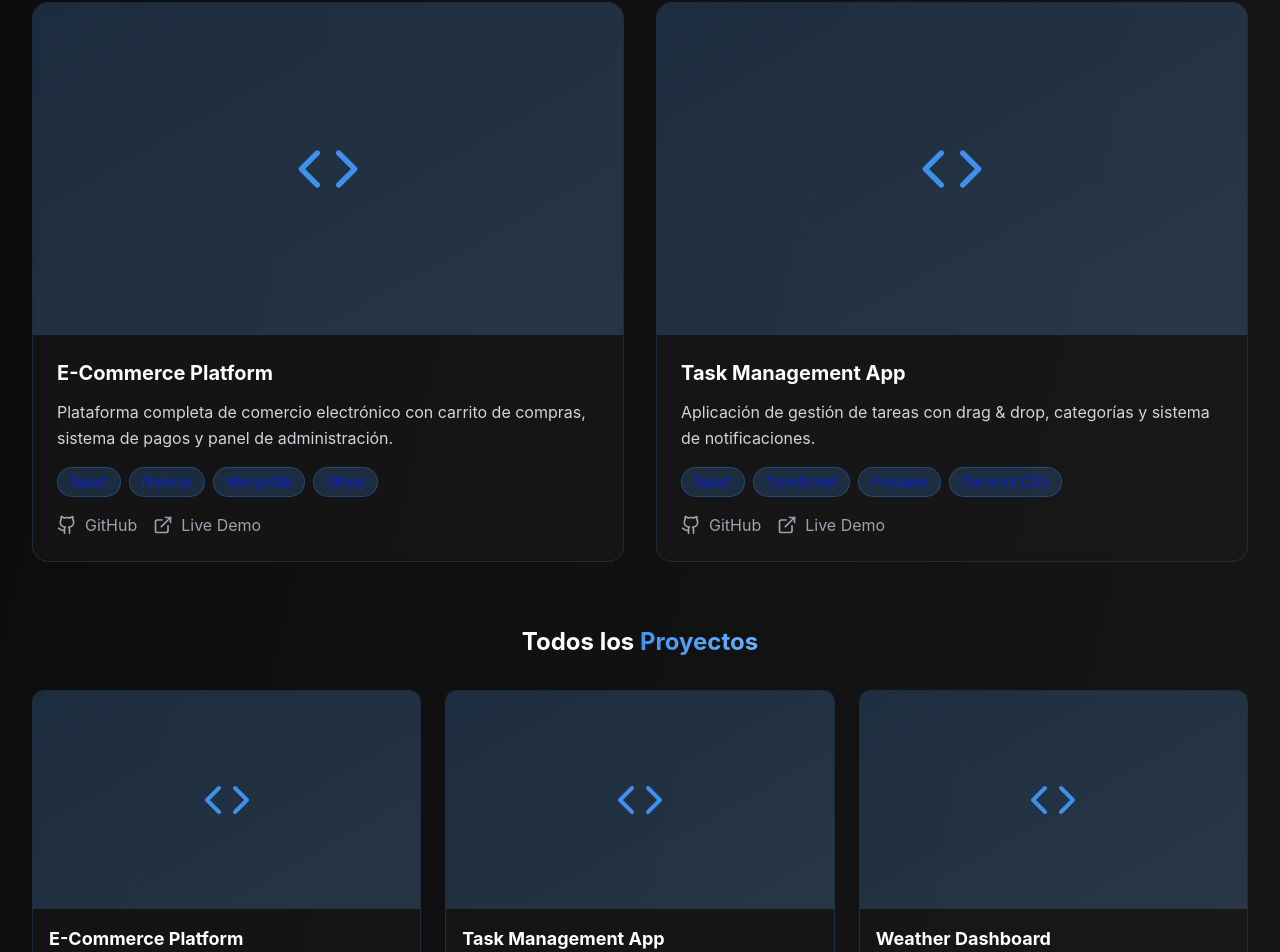
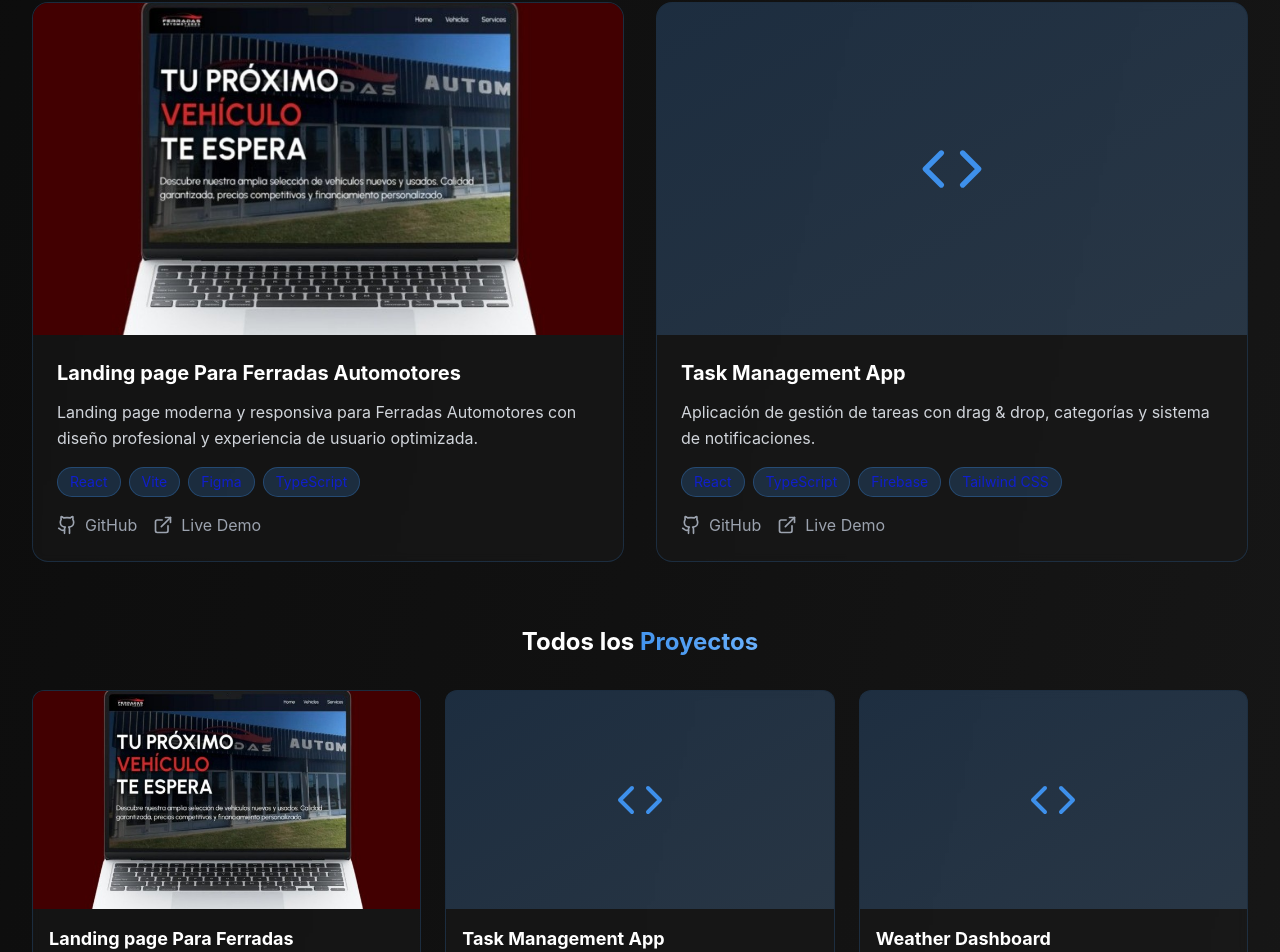
Before and after one commit to Ariel200609/PortfolioDeveloperAriel, a React (Create React App) app: page / in a window 1280 px wide. Shown: the part 2284-3236 px from the top of the page. Built offline with nearby package versions, Linux system fonts and the light colour scheme.

Commit message:
Update [PrimerProject]

```diff
--- a/src/components/About.tsx
+++ b/src/components/About.tsx
@@ -13,7 +13,8 @@ import {
   SiGithub,
   SiVsco,
   SiGit,
-  SiPostman
+  SiPostman,
+  SiMongodb
 } from 'react-icons/si';
 
 const About: React.FC = () => {
@@ -81,6 +82,14 @@ const About: React.FC = () => {
       bgColor: 'bg-yellow-500/10',
       borderColor: 'border-yellow-500/30',
       description: 'Lenguaje web dinámico'
+    },
+    {
+      name: 'MongoDB',
+      icon: SiMongodb,
+      color: 'text-green-500',
+      bgColor: 'bg-green-500/10',
+      borderColor: 'border-green-500/30',
+      description: 'Base de datos NoSQL'
     },
   ];
 
--- a/src/components/Projects.tsx
+++ b/src/components/Projects.tsx
@@ -5,12 +5,12 @@ import { ExternalLink, Github, Globe, Code } from 'lucide-react';
 const Projects: React.FC = () => {
   const projects = [
     {
-      title: 'E-Commerce Platform',
-      description: 'Plataforma completa de comercio electrónico con carrito de compras, sistema de pagos y panel de administración.',
-      technologies: ['React', 'Node.js', 'MongoDB', 'Stripe'],
-      image: '/api/placeholder/400/250',
-      github: 'https://github.com/Ariel200609',
-      live: '#',
+      title: 'Landing page Para Ferradas Automotores',
+      description: 'Landing page moderna y responsiva para Ferradas Automotores con diseño profesional y experiencia de usuario optimizada.',
+      technologies: ['React', 'Vite', 'Figma', 'TypeScript'],
+      image: `${process.env.PUBLIC_URL}/FerradasAutomotoresPage.jpg`,
+      github: 'https://github.com/Ariel200609/FerradasAutomotores.git',
+      live: 'https://ferradasautomotores.com',
       featured: true,
     },
     {
@@ -125,8 +125,22 @@ const Projects: React.FC = () => {
                   }}
                   className="group relative bg-dark-300/50 backdrop-blur-sm rounded-2xl overflow-hidden border border-primary-500/20 hover:border-primary-500/40 transition-all duration-300"
                 >
-                  <div className="aspect-video bg-gradient-to-br from-primary-500/20 to-primary-600/20 flex items-center justify-center">
-                    <Code className="h-16 w-16 text-primary-500" />
+                  <div className="aspect-video bg-gradient-to-br from-primary-500/20 to-primary-600/20 flex items-center justify-center overflow-hidden">
+                    {project.image === `${process.env.PUBLIC_URL}/FerradasAutomotoresPage.jpg` ? (
+                      <img
+                        src={project.image}
+                        alt={project.title}
+                        className="w-full h-full object-cover"
+                      />
+                    ) : project.image && project.image !== '/api/placeholder/400/250' ? (
+                      <img
+                        src={project.image}
+                        alt={project.title}
+                        className="w-full h-full object-cover"
+                      />
+                    ) : (
+                      <Code className="h-16 w-16 text-primary-500" />
+                    )}
                   </div>
                   <div className="p-6">
                     <h4 className="text-xl font-bold text-white mb-3 group-hover:text-primary-500 transition-colors duration-300">
@@ -193,8 +207,22 @@ const Projects: React.FC = () => {
                 }}
                 className="group bg-dark-300/50 backdrop-blur-sm rounded-xl overflow-hidden border border-primary-500/20 hover:border-primary-500/40 transition-all duration-300"
               >
-                <div className="aspect-video bg-gradient-to-br from-primary-500/20 to-primary-600/20 flex items-center justify-center">
-                  <Code className="h-12 w-12 text-primary-500" />
+                <div className="aspect-video bg-gradient-to-br from-primary-500/20 to-primary-600/20 flex items-center justify-center overflow-hidden">
+                  {project.image === `${process.env.PUBLIC_URL}/FerradasAutomotoresPage.jpg` ? (
+                    <img
+                      src={project.image}
+                      alt={project.title}
+                      className="w-full h-full object-cover"
+                    />
+                  ) : project.image && project.image !== '/api/placeholder/400/250' ? (
+                    <img
+                      src={project.image}
+                      alt={project.title}
+                      className="w-full h-full object-cover"
+                    />
+                  ) : (
+                    <Code className="h-12 w-12 text-primary-500" />
+                  )}
                 </div>
                 <div className="p-4">
                   <h4 className="text-lg font-bold text-white mb-2 group-hover:text-primary-500 transition-colors duration-300">
```
Also changed, not shown: public/FerradasAutomotoresPage.jpg (added).
